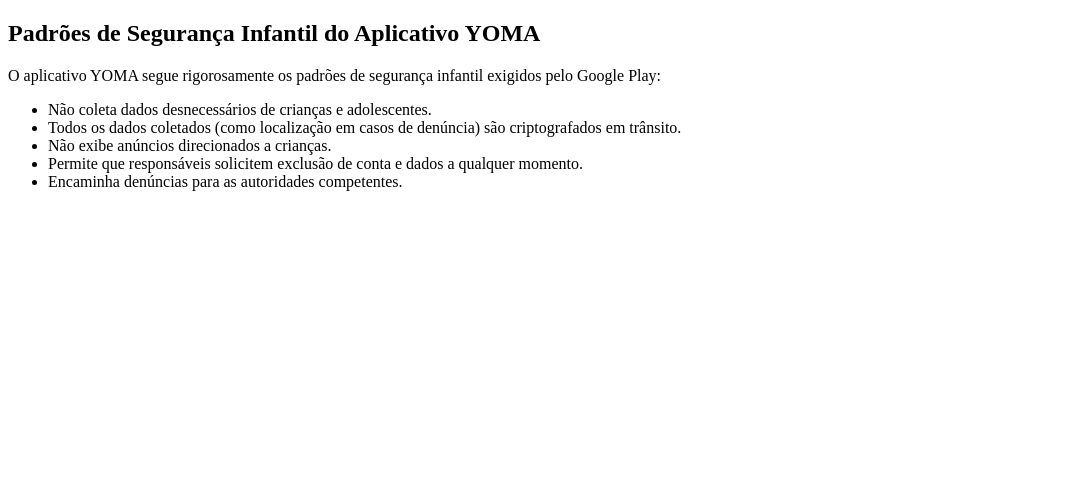
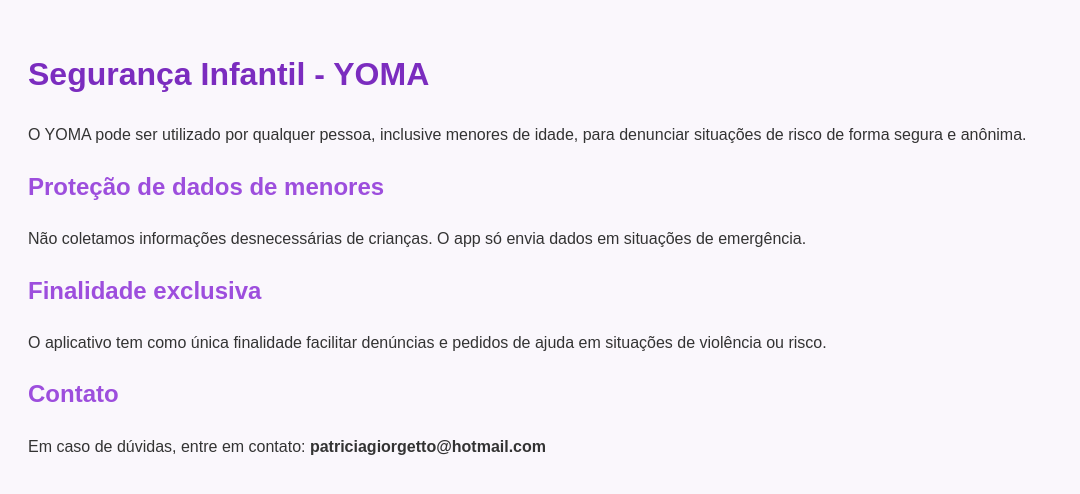
Before and after one commit to Patricia30-bot/Yoma-ajuda, a plain HTML site: page seguranca-infantil/index.html in a window 1280 px wide. Shown: the whole page, without its empty margins (0-1080 px from the left). Drawn offline with Linux system fonts and the light colour scheme.

Commit message:
Update index.html

```diff
--- a/seguranca-infantil/index.html
+++ b/seguranca-infantil/index.html
@@ -2,17 +2,25 @@
 <html lang="pt-BR">
 <head>
   <meta charset="UTF-8">
-  <title>Padrões de Segurança Infantil - YOMA</title>
+  <meta name="viewport" content="width=device-width, initial-scale=1.0">
+  <title>Segurança Infantil - YOMA</title>
+  <style>
+    body { font-family: Arial, sans-serif; background: #faf7fc; color: #333; line-height: 1.6; padding: 20px; }
+    h1 { color: #7b2cbf; }
+    h2 { color: #9d4edd; margin-top: 20px; }
+  </style>
 </head>
 <body>
-  <h2>Padrões de Segurança Infantil do Aplicativo YOMA</h2>
-  <p>O aplicativo YOMA segue rigorosamente os padrões de segurança infantil exigidos pelo Google Play:</p>
-  <ul>
-    <li>Não coleta dados desnecessários de crianças e adolescentes.</li>
-    <li>Todos os dados coletados (como localização em casos de denúncia) são criptografados em trânsito.</li>
-    <li>Não exibe anúncios direcionados a crianças.</li>
-    <li>Permite que responsáveis solicitem exclusão de conta e dados a qualquer momento.</li>
-    <li>Encaminha denúncias para as autoridades competentes.</li>
-  </ul>
+  <h1>Segurança Infantil - YOMA</h1>
+  <p>O YOMA pode ser utilizado por qualquer pessoa, inclusive menores de idade, para denunciar situações de risco de forma segura e anônima.</p>
+
+  <h2>Proteção de dados de menores</h2>
+  <p>Não coletamos informações desnecessárias de crianças. O app só envia dados em situações de emergência.</p>
+
+  <h2>Finalidade exclusiva</h2>
+  <p>O aplicativo tem como única finalidade facilitar denúncias e pedidos de ajuda em situações de violência ou risco.</p>
+
+  <h2>Contato</h2>
+  <p>Em caso de dúvidas, entre em contato: <strong>patriciagiorgetto@hotmail.com</strong></p>
 </body>
 </html>
```
